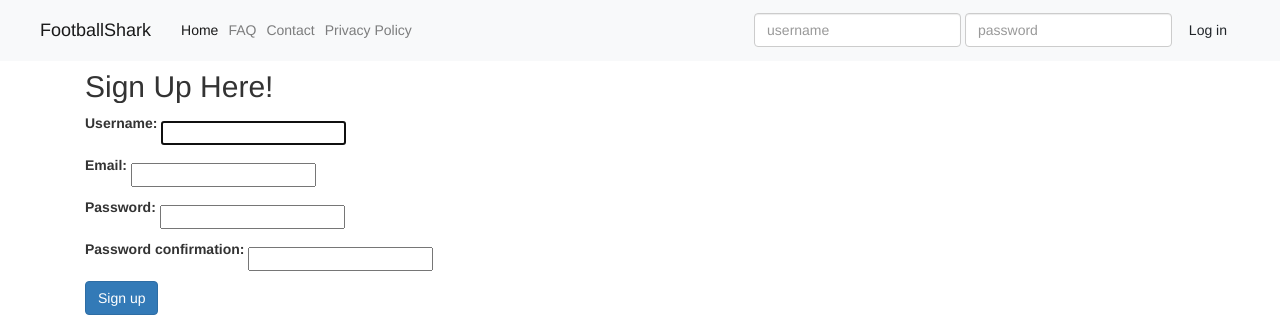
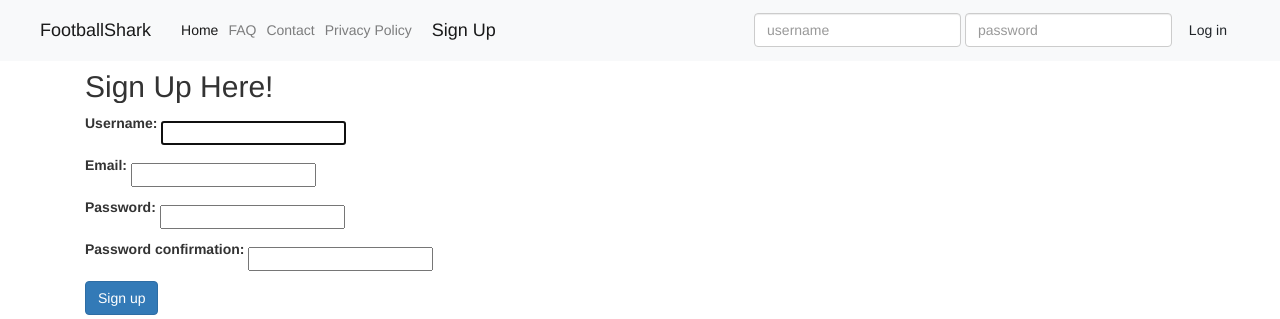
Before and after one commit to tathomas/footballShark, a Django app: page /signup in a window 1280 px wide. Shown: the top 319 px of the page. Run offline with Django 3.2, Linux system fonts and the light colour scheme; some libraries are stand-ins or nearby versions.

Commit message:
updated navbar - signup page by including extra link to sign up

```diff
--- a/app/templates/app/signup.html
+++ b/app/templates/app/signup.html
@@ -62,6 +62,9 @@
                 <li class="nav-item">
                   <a class="nav-link" href="/faq">Privacy Policy</a>
                 </li>
+                <li class="nav-item">
+                  <a class="navbar-brand" href="/signup">Sign Up</a>
+                </li>
               </ul>
               <form action="{% url 'app:log_in' %}" method="post" class="navbar-form navbar-right mr-4">
                 {% csrf_token %}
```
